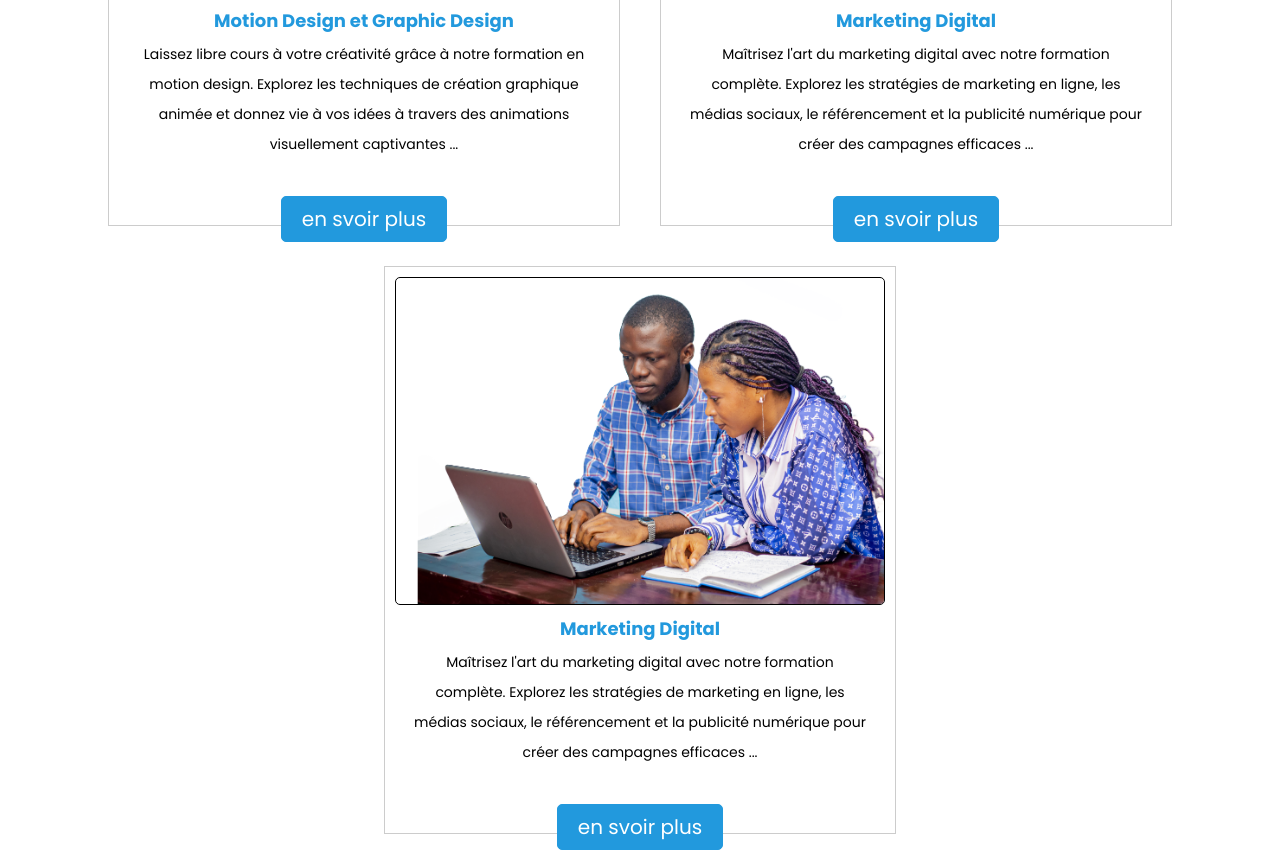
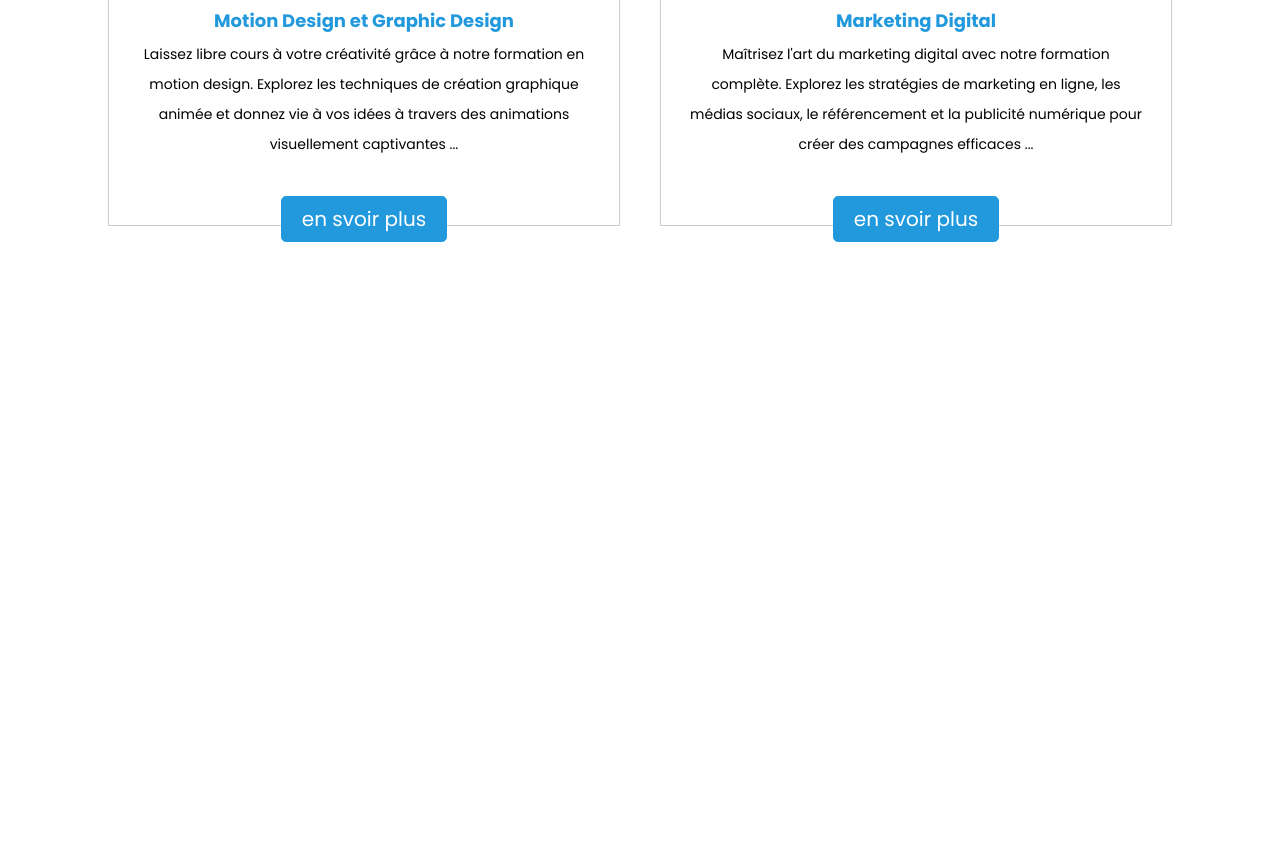
Before and after one commit to DanielCiroy/cssGrid, a plain HTML site: page index.html in a window 1280 px wide. Shown: the part 1677-2531 px from the top of the page. After the commit the page ends 1923 px from the top, so only its background shows below. Drawn offline with Linux system fonts and the light colour scheme.

Commit message:
css grid

```diff
--- a/index.html
+++ b/index.html
@@ -96,15 +96,7 @@
                     campagnes efficaces ...</p>
                 <button>en svoir plus</button>
             </div>
-            <div class="bloc">
-                <img src="imgs/bg1 - Copie.png" alt="Image 4">
-                <h2>Marketing Digital</h2>
-                <p>Maîtrisez l'art du marketing digital avec notre formation <br> complète. Explorez les stratégies de
-                    marketing en ligne, les <br> médias sociaux, le référencement et la publicité numérique pour <br>
-                    créer des
-                    campagnes efficaces ...</p>
-                <button>en svoir plus</button>
-            </div>
+
 
         </div>
     </body>
```
